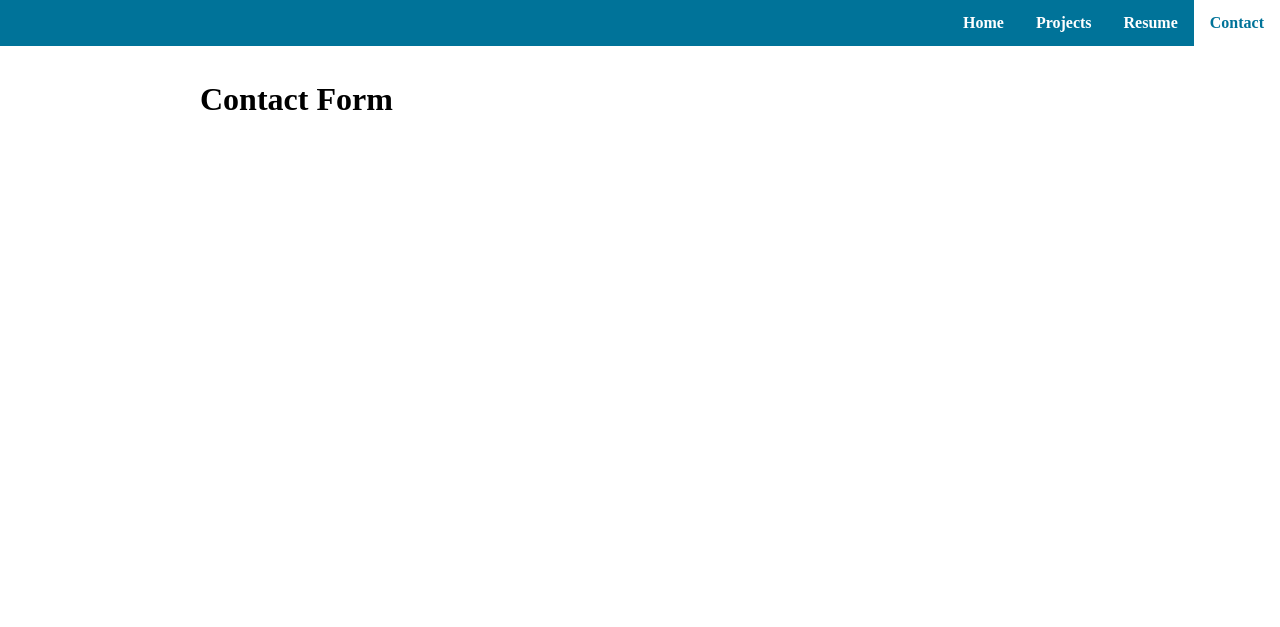
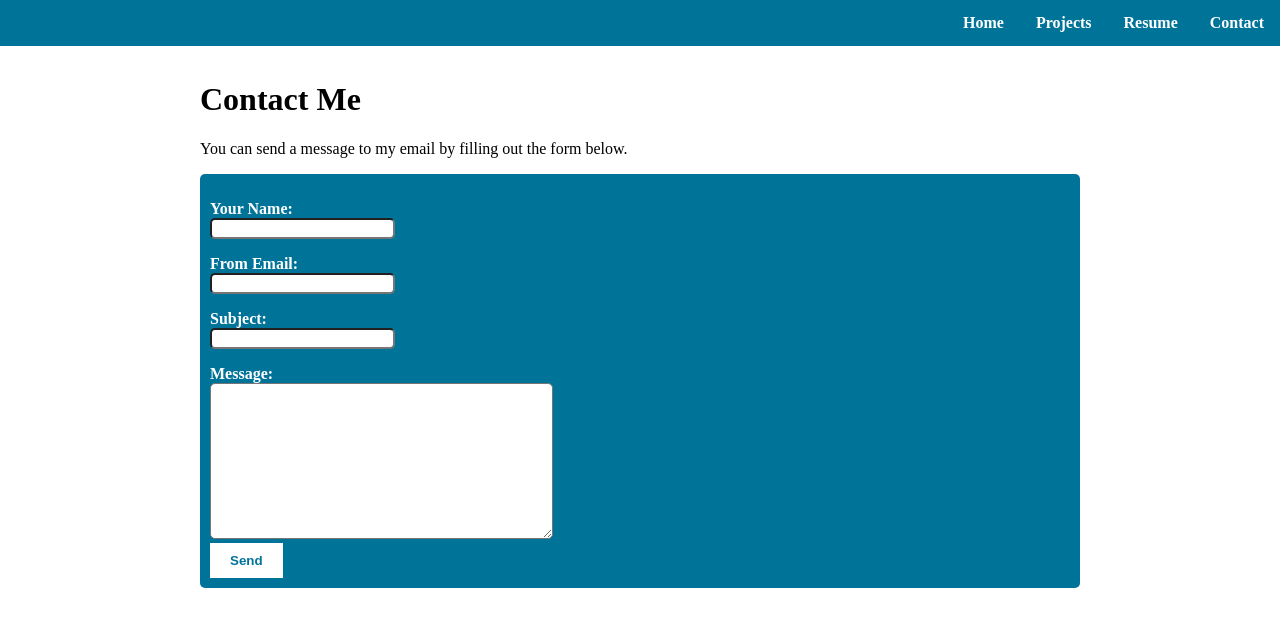
Before and after one commit to SteinW1/Portfolio-Website, a Django app: page /contact/ in a window 1280 px wide. Shown: the top 627 px of the page. Run offline with Django 3.2, Linux system fonts and the light colour scheme.

Commit message:
Created contact form

```diff
--- /dev/null
+++ b/portfoliowebsite/portfolio/forms.py
@@ -0,0 +1,15 @@
+from django import forms
+
+class ContactForm(forms.Form):
+    from_name = forms.CharField(required=True, widget=forms.TextInput(
+        attrs={'class':'form-textfield'}
+        ))
+    from_email = forms.EmailField(required=True, widget=forms.TextInput(
+        attrs={'class':'form-textfield'}
+        ))
+    subject = forms.CharField(required=True, widget=forms.TextInput(
+        attrs={'class':'form-textfield'}
+        ))
+    message = forms.CharField(required=True, widget=forms.Textarea(
+        attrs={'class':'form-textfield'}
+        ))
--- a/portfoliowebsite/portfolio/static/portfolio/main.css
+++ b/portfoliowebsite/portfolio/static/portfolio/main.css
@@ -14,6 +14,18 @@ body {
 a {
     text-decoration: none;
     font-weight: bold;
+}
+
+button {
+    color: var(--primaryColor);
+    font-weight: bold;
+    background-color: var(--white);
+    padding: 10px 20px;
+    border: none;
+}
+
+button:hover {
+    background-color: var(--secondaryColor);
 }
 
 .navigation-bar {
@@ -83,3 +95,19 @@ a {
     padding: 0px 50px;
     margin: 20px 200px;
 }
+
+.form-input-container {
+    padding: 10px;
+    background-color: var(--primaryColor);
+    border-radius: 5px;
+}
+
+.form-textfield {
+    border-radius: 5px;
+}
+
+.form-input-label {
+    color: var(--white);
+    font-weight: bold;
+    margin-bottom: 0;
+}
--- a/portfoliowebsite/portfolio/templates/portfolio/contact.html
+++ b/portfoliowebsite/portfolio/templates/portfolio/contact.html
@@ -1,6 +1,33 @@
 {% extends "portfolio/base.html" %}
 {% block content %}
     <div class="content">
-        <h1>Contact Form</h1>
+        <h1>Contact Me</h1>
+        <p>You can send a message to my email by filling out the form below.</p>
+        <div class='form-container'>
+            <form method="post">
+                {% csrf_token %}
+                <div class='form-input-container'>
+                    <div class='form-input-group'>
+                        <p class='form-input-label'>Your Name:</p>
+                        {{ form.from_name }}
+                    </div>
+                    <div class='form-input-group'>
+                        <p class='form-input-label'>From Email:</p>
+                        {{ form.from_email }}
+                    </div>
+                    <div class='form-input-group'>
+                        <p class='form-input-label'>Subject:</p>
+                        {{ form.subject }}
+                    </div>
+                    <div class='form-input-group'>
+                        <p class='form-input-label'>Message:</p>
+                        {{ form.message }}
+                    </div>
+                    <div class="form-action-buttons">
+                        <button type="submit">Send</button>
+                    </div>
+                </div>
+            </form>
+        </div>
     </div>
 {% endblock content %}
--- a/portfoliowebsite/portfolio/templates/portfolio/projects_list.html
+++ b/portfoliowebsite/portfolio/templates/portfolio/projects_list.html
@@ -2,7 +2,7 @@
 {% block content %}
     <div class="content">
         <h1>List of projects:</h1>
-        <p>Some of the projects are integrated into this website. Click the links below to get more information about the projects.</p>
+        <p>Some of the projects can be accessed through this website. Click the links below to get more information.</p>
         <div class="projects-grid-container">
             {% for project in project %}
                 <a class="projects-grid-item" href="{% url 'project-detail' project.id %}">
--- a/portfoliowebsite/portfolio/urls.py
+++ b/portfoliowebsite/portfolio/urls.py
@@ -9,4 +9,5 @@ urlpatterns = [
     path('projects/<int:pk>/', ProjectDetailView.as_view(), name='project-detail'),
     path('resume/', views.resume, name='portfolio-resume'),
     path('contact/', views.contact, name='portfolio-contact'),
+    path('contact/success', views.contact_success, name='portfolio-contact-success'),
 ]
--- a/portfoliowebsite/portfolio/views.py
+++ b/portfoliowebsite/portfolio/views.py
@@ -1,6 +1,11 @@
 from django.shortcuts import render
 from django.views.generic import DetailView
 from .models import Project
+
+from django.core.mail import send_mail, BadHeaderError
+from django.http import HttpResponse, HttpResponseRedirect
+from django.shortcuts import redirect
+from .forms import ContactForm
 
 def home(request):
     context = {
@@ -22,10 +27,26 @@ def resume(request):
     return render(request, 'portfolio/resume.html', context)
 
 def contact(request):
-    context = {
-        'view_name': "contact",
-    }
-    return render(request, 'portfolio/contact.html', context)
+    if request.method =="POST":
+        print('the request was post')
+        form = ContactForm(request.POST)
+        if form.is_valid():
+            from_name = form.cleaned_data['from_name']
+            subject = form.cleaned_data['subject']
+            from_email = form.cleaned_data['from_email']
+            message = form.cleaned_data['message']
+            try:
+                send_mail(subject, message, from_email, ['admin@example.com'])
+            except BadHeaderError:
+                return HttpResponse('Invalid header found.')
+            return redirect('portfolio-contact-success')
+        print(form.errors)
+    else:
+        form = ContactForm()
+    return render(request, 'portfolio/contact.html', {'form': form})
+
+def contact_success(request):
+    return HttpResponse('Success! Thank you for your message.')
 
 class ProjectDetailView(DetailView):
     model = Project
--- a/portfoliowebsite/portfoliowebsite/settings.py
+++ b/portfoliowebsite/portfoliowebsite/settings.py
@@ -124,3 +124,6 @@ USE_TZ = True
 # https://docs.djangoproject.com/en/2.2/howto/static-files/
 
 STATIC_URL = '/static/'
+
+DEFAULT_FROM_EMAIL = os.environ.get('EMAIL')
+EMAIL_BACKEND = 'django.core.mail.backends.console.EmailBackend'
```
